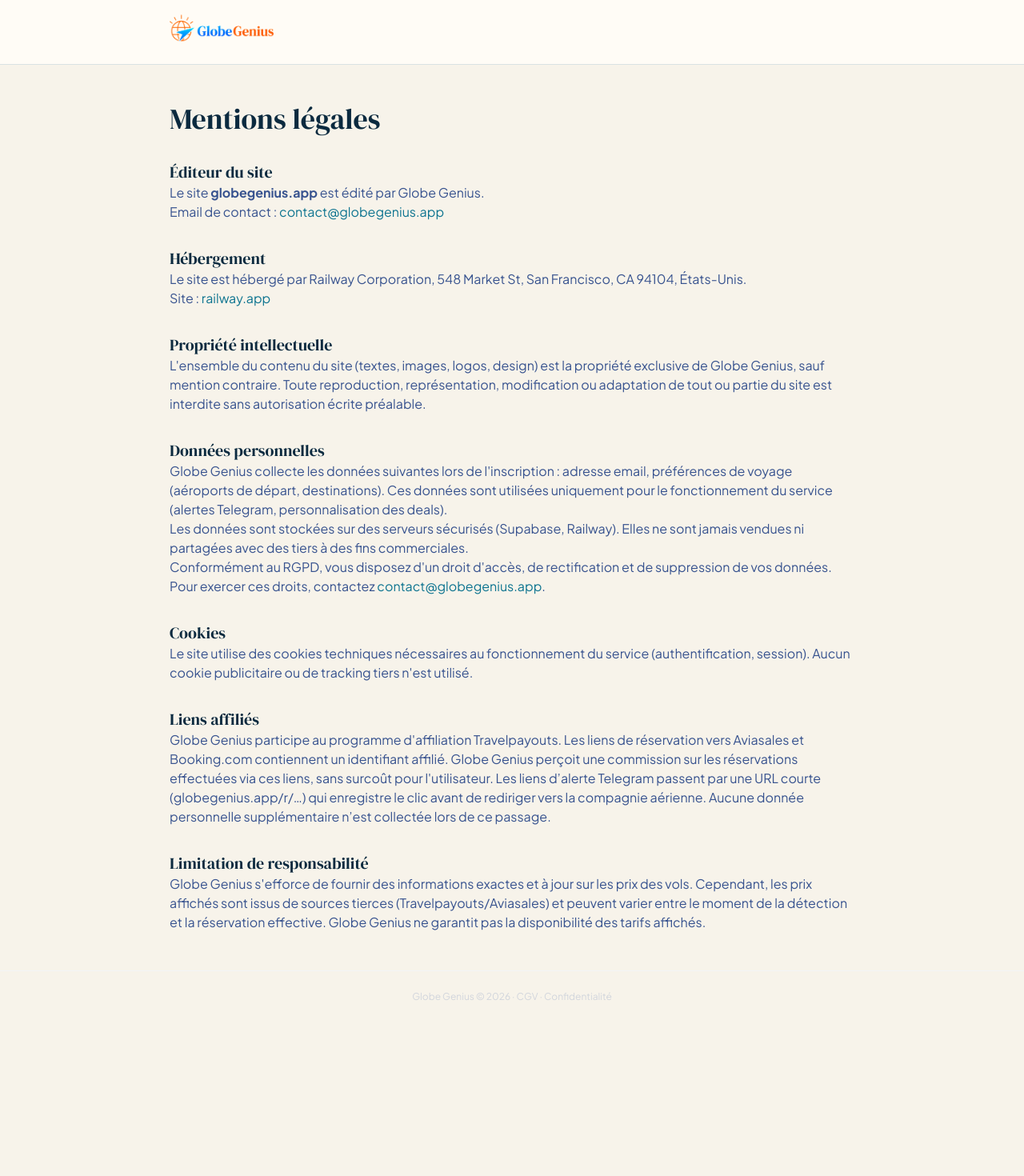
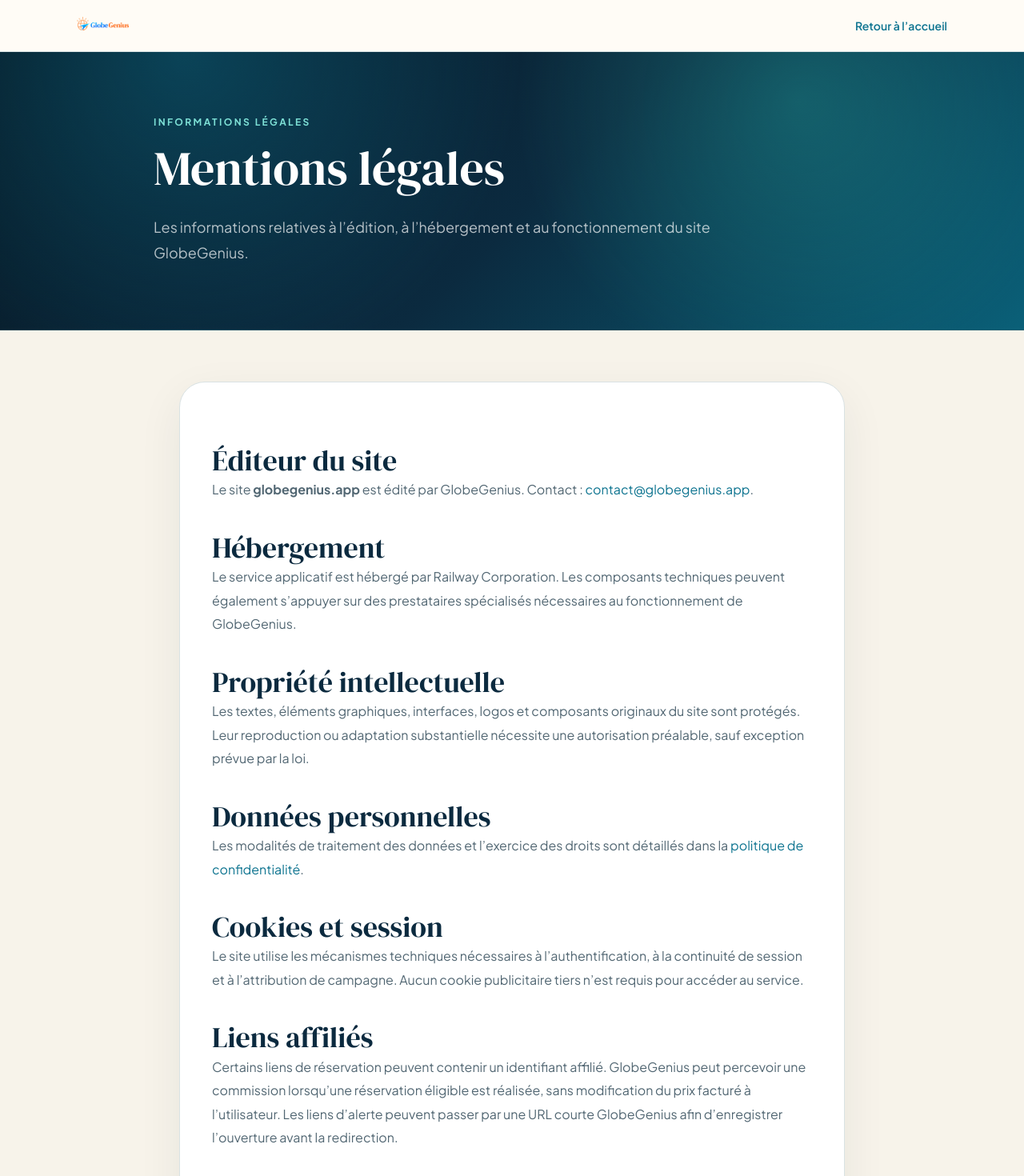
Before and after one commit to pachasandco/globagenius, a Next.js app in the folder frontend/: page /mentions-legales in a window 1280 px wide. Shown: the top 1470 px of the page at 80% size. Before the commit the page ends 1278 px from the top, so only its background shows below. Built offline with nearby package versions, Linux system fonts and the light colour scheme.

Commit message:
feat(ui): migrate legal notice to shared editorial shell

```diff
--- a/frontend/src/app/mentions-legales/page.tsx
+++ b/frontend/src/app/mentions-legales/page.tsx
@@ -1,93 +1,25 @@
-import Link from "next/link";
 import type { Metadata } from "next";
-import { Wordmark } from "../_components/Wordmark";
+import { EditorialShell } from "../_components/SiteChrome";
 
 export const metadata: Metadata = {
-  title: "Mentions légales — Globe Genius",
-  description: "Mentions légales et conditions générales d'utilisation du service Globe Genius.",
+  title: "Mentions légales — GlobeGenius",
+  description: "Mentions légales du service GlobeGenius.",
   alternates: { canonical: "https://globegenius.app/mentions-legales" },
   robots: { index: false, follow: false },
 };
 
 export default function MentionsLegales() {
   return (
-    <div className="min-h-screen bg-[#FFF8F0]">
-      <nav className="sticky top-0 z-50 bg-white/80 backdrop-blur-xl border-b border-gray-100">
-        <div className="max-w-4xl mx-auto px-4 md:px-5 h-[80px] flex items-center">
-          <Link href="/" className="font-[family-name:var(--font-dm-serif)] text-[19px] leading-none">
-            <Wordmark />
-          </Link>
-        </div>
-      </nav>
-
-      <div className="max-w-4xl mx-auto px-4 md:px-5 py-12">
-        <h1 className="font-[family-name:var(--font-dm-serif)] text-3xl md:text-4xl mb-8 text-[#082B78]">Mentions légales</h1>
-
-        <div className="prose prose-gray max-w-none text-[#082B78]/80 space-y-8">
-          <section>
-            <h2 className="font-[family-name:var(--font-dm-serif)] text-xl text-[#082B78]">Éditeur du site</h2>
-            <p>
-              Le site <strong>globegenius.app</strong> est édité par Globe Genius.<br />
-              Email de contact : <a href="mailto:contact@globegenius.app" className="text-[#FF6B47] hover:underline">contact@globegenius.app</a>
-            </p>
-          </section>
-
-          <section>
-            <h2 className="font-[family-name:var(--font-dm-serif)] text-xl text-[#082B78]">Hébergement</h2>
-            <p>
-              Le site est hébergé par Railway Corporation, 548 Market St, San Francisco, CA 94104, États-Unis.<br />
-              Site : <a href="https://railway.app" className="text-[#FF6B47] hover:underline" target="_blank" rel="noopener noreferrer">railway.app</a>
-            </p>
-          </section>
-
-          <section>
-            <h2 className="font-[family-name:var(--font-dm-serif)] text-xl text-[#082B78]">Propriété intellectuelle</h2>
-            <p>
-              L&apos;ensemble du contenu du site (textes, images, logos, design) est la propriété exclusive de Globe Genius, sauf mention contraire. Toute reproduction, représentation, modification ou adaptation de tout ou partie du site est interdite sans autorisation écrite préalable.
-            </p>
-          </section>
-
-          <section>
-            <h2 className="font-[family-name:var(--font-dm-serif)] text-xl text-[#082B78]">Données personnelles</h2>
-            <p>
-              Globe Genius collecte les données suivantes lors de l&apos;inscription : adresse email, préférences de voyage (aéroports de départ, destinations). Ces données sont utilisées uniquement pour le fonctionnement du service (alertes Telegram, personnalisation des deals).
-            </p>
-            <p>
-              Les données sont stockées sur des serveurs sécurisés (Supabase, Railway). Elles ne sont jamais vendues ni partagées avec des tiers à des fins commerciales.
-            </p>
-            <p>
-              Conformément au RGPD, vous disposez d&apos;un droit d&apos;accès, de rectification et de suppression de vos données. Pour exercer ces droits, contactez <a href="mailto:contact@globegenius.app" className="text-[#FF6B47] hover:underline">contact@globegenius.app</a>.
-            </p>
-          </section>
-
-          <section>
-            <h2 className="font-[family-name:var(--font-dm-serif)] text-xl text-[#082B78]">Cookies</h2>
-            <p>
-              Le site utilise des cookies techniques nécessaires au fonctionnement du service (authentification, session). Aucun cookie publicitaire ou de tracking tiers n&apos;est utilisé.
-            </p>
-          </section>
-
-          <section>
-            <h2 className="font-[family-name:var(--font-dm-serif)] text-xl text-[#082B78]">Liens affiliés</h2>
-            <p>
-              Globe Genius participe au programme d&apos;affiliation Travelpayouts. Les liens de réservation vers Aviasales et Booking.com contiennent un identifiant affilié. Globe Genius perçoit une commission sur les réservations effectuées via ces liens, sans surcoût pour l&apos;utilisateur. Les liens d’alerte Telegram passent par une URL courte (globegenius.app/r/…) qui enregistre le clic avant de rediriger vers la compagnie aérienne. Aucune donnée personnelle supplémentaire n’est collectée lors de ce passage.
-            </p>
-          </section>
-
-          <section>
-            <h2 className="font-[family-name:var(--font-dm-serif)] text-xl text-[#082B78]">Limitation de responsabilité</h2>
-            <p>
-              Globe Genius s&apos;efforce de fournir des informations exactes et à jour sur les prix des vols. Cependant, les prix affichés sont issus de sources tierces (Travelpayouts/Aviasales) et peuvent varier entre le moment de la détection et la réservation effective. Globe Genius ne garantit pas la disponibilité des tarifs affichés.
-            </p>
-          </section>
-        </div>
-      </div>
-
-      <footer className="border-t border-gray-100 py-6">
-        <div className="max-w-4xl mx-auto px-4 md:px-5 text-center text-xs text-gray-300">
-          Globe Genius © 2026 · <Link href="/conditions" className="hover:text-gray-500">CGV</Link> · <Link href="/confidentialite" className="hover:text-gray-500">Confidentialité</Link>
-        </div>
-      </footer>
-    </div>
+    <EditorialShell eyebrow="Informations légales" title="Mentions légales" intro="Les informations relatives à l’édition, à l’hébergement et au fonctionnement du site GlobeGenius.">
+      <section><h2>Éditeur du site</h2><p>Le site <strong>globegenius.app</strong> est édité par GlobeGenius. Contact : <a href="mailto:contact@globegenius.app">contact@globegenius.app</a>.</p></section>
+      <section><h2>Hébergement</h2><p>Le service applicatif est hébergé par Railway Corporation. Les composants techniques peuvent également s’appuyer sur des prestataires spécialisés nécessaires au fonctionnement de GlobeGenius.</p></section>
+      <section><h2>Propriété intellectuelle</h2><p>Les textes, éléments graphiques, interfaces, logos et composants originaux du site sont protégés. Leur reproduction ou adaptation substantielle nécessite une autorisation préalable, sauf exception prévue par la loi.</p></section>
+      <section><h2>Données personnelles</h2><p>Les modalités de traitement des données et l’exercice des droits sont détaillés dans la <a href="/confidentialite">politique de confidentialité</a>.</p></section>
+      <section><h2>Cookies et session</h2><p>Le site utilise les mécanismes techniques nécessaires à l’authentification, à la continuité de session et à l’attribution de campagne. Aucun cookie publicitaire tiers n’est requis pour accéder au service.</p></section>
+      <section><h2>Liens affiliés</h2><p>Certains liens de réservation peuvent contenir un identifiant affilié. GlobeGenius peut percevoir une commission lorsqu’une réservation éligible est réalisée, sans modification du prix facturé à l’utilisateur. Les liens d’alerte peuvent passer par une URL courte GlobeGenius afin d’enregistrer l’ouverture avant la redirection.</p></section>
+      <section><h2>Limitation de responsabilité</h2><p>Les tarifs sont fournis par des services tiers et peuvent évoluer rapidement. GlobeGenius ne vend pas le billet, ne garantit pas la disponibilité finale du prix et invite l’utilisateur à vérifier toutes les informations auprès du vendeur avant de réserver.</p></section>
+      <section><h2>Contact</h2><p>Pour toute question : <a href="mailto:contact@globegenius.app">contact@globegenius.app</a>.</p></section>
+      <p className="mt-10 border-t border-[#D9E2E3] pt-6 text-sm text-slate-400">Dernière mise à jour : 31 juillet 2026.</p>
+    </EditorialShell>
   );
 }
```
